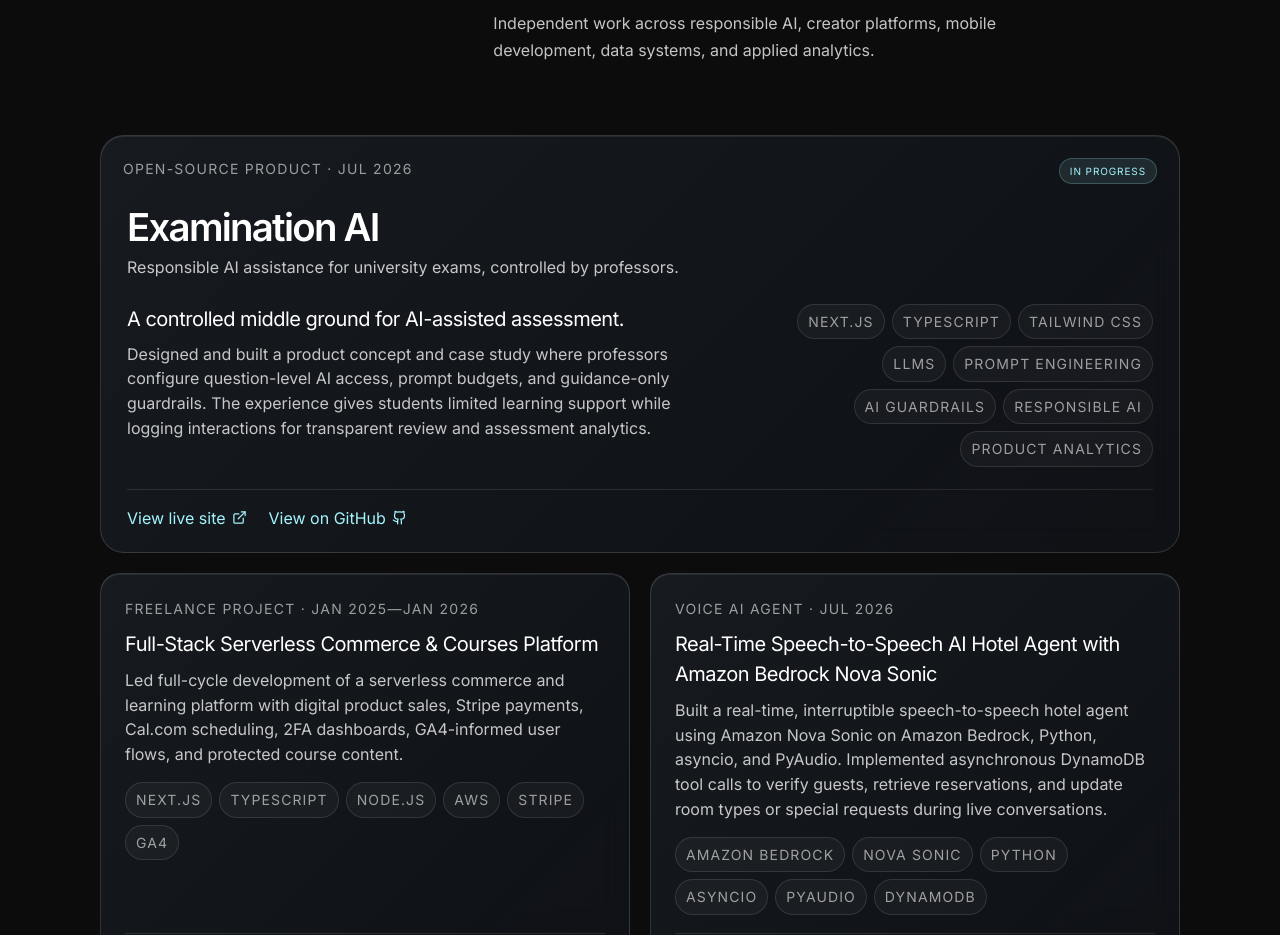
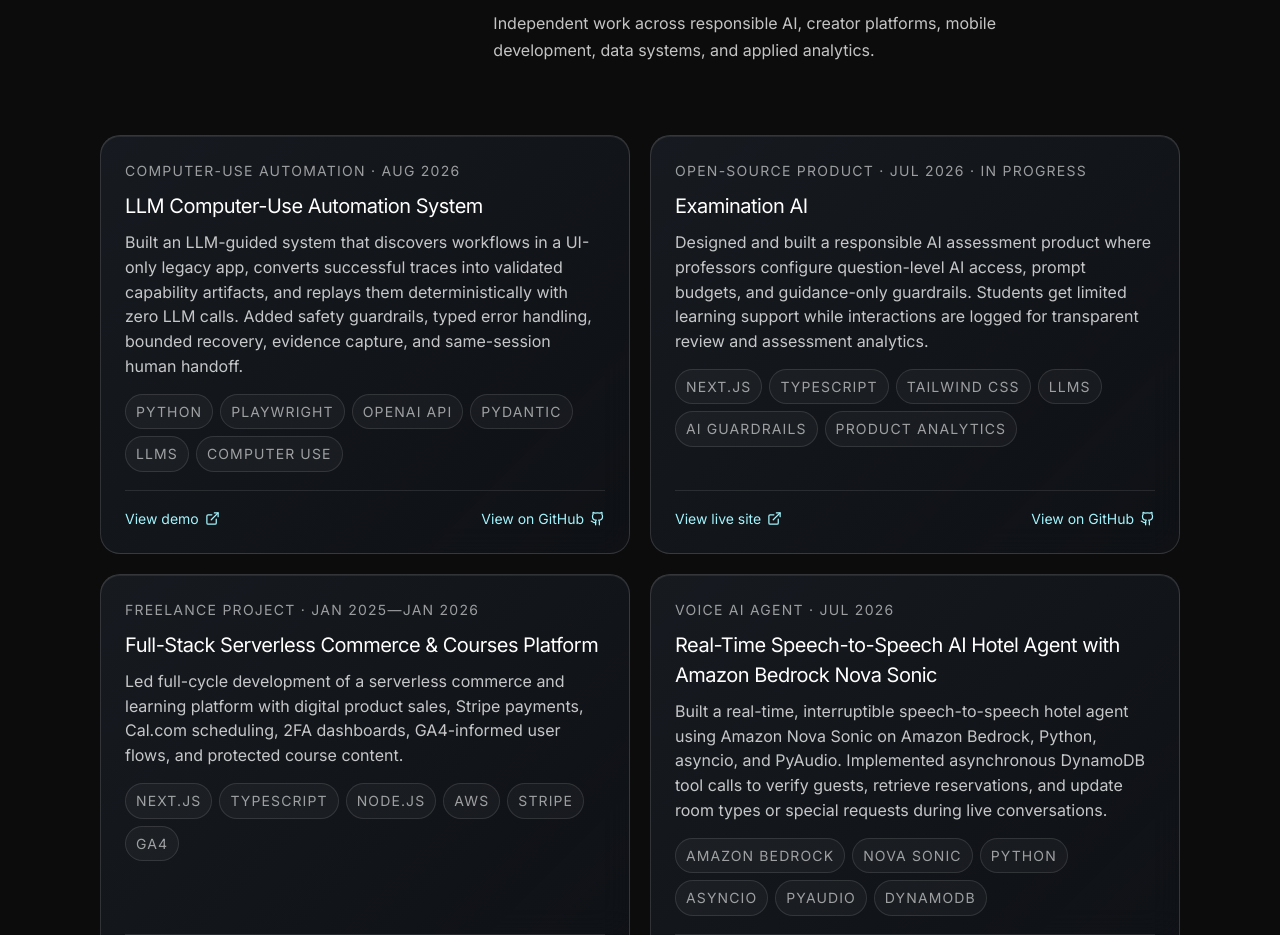
Before and after one commit to rohansamavedam/personal-website, a React (Vite) app: page / in a window 1280 px wide. Shown: the part 4460-5395 px from the top of the page. Built offline with nearby package versions, Linux system fonts and the light colour scheme.

Commit message:
Add LLM automation project

```diff
--- a/src/App.tsx
+++ b/src/App.tsx
@@ -360,15 +360,24 @@ function Projects() {
     <section id="projects" className="section-shell content-section">
       <SectionHeading number="04" eyebrow="Projects" title="Built to explore real problems." copy="Independent work across responsible AI, creator platforms, mobile development, data systems, and applied analytics." />
       <div className="projects-grid">
-        <article className="project-feature project-link glass-card">
+        <article className="project-mini project-link glass-card">
+          <a className="project-card-primary" href="https://github.com/rohansamavedam/llm_computer_use_automation" target="_blank" rel="noreferrer" aria-label="View the LLM Computer-Use Automation System project on GitHub" />
+          <span>Computer-use automation · Aug 2026</span>
+          <h3>LLM Computer-Use Automation System</h3>
+          <p>Built an LLM-guided system that discovers workflows in a UI-only legacy app, converts successful traces into validated capability artifacts, and replays them deterministically with zero LLM calls. Added safety guardrails, typed error handling, bounded recovery, evidence capture, and same-session human handoff.</p>
+          <div className="tags"><span>Python</span><span>Playwright</span><span>OpenAI API</span><span>Pydantic</span><span>LLMs</span><span>Computer Use</span></div>
+          <div className="mini-footer project-actions">
+            <a href="https://drive.google.com/file/d/1wxBy5WS9iu5CEEaCZDQJWpJ8FxTdUn1F/view?usp=sharing" target="_blank" rel="noreferrer">View demo <ExternalLink size={15}/></a>
+            <a href="https://github.com/rohansamavedam/llm_computer_use_automation" target="_blank" rel="noreferrer">View on GitHub <Github size={15}/></a>
+          </div>
+        </article>
+        <article className="project-mini project-link glass-card">
           <a className="project-card-primary" href="https://examination-ai.netlify.app/" target="_blank" rel="noreferrer" aria-label="Visit the Examination AI live site" />
-          <div className="project-top"><span>Open-source product · Jul 2026</span><span className="project-status">In progress</span></div>
-          <div className="project-feature-intro">
-            <h3>Examination AI</h3>
-            <p>Responsible AI assistance for university exams, controlled by professors.</p>
-          </div>
-          <div className="project-details"><div><h3>A controlled middle ground for AI-assisted assessment.</h3><p>Designed and built a product concept and case study where professors configure question-level AI access, prompt budgets, and guidance-only guardrails. The experience gives students limited learning support while logging interactions for transparent review and assessment analytics.</p></div><div className="tags"><span>Next.js</span><span>TypeScript</span><span>Tailwind CSS</span><span>LLMs</span><span>Prompt Engineering</span><span>AI Guardrails</span><span>Responsible AI</span><span>Product Analytics</span></div></div>
-          <div className="project-feature-footer project-actions">
+          <span>Open-source product · Jul 2026 · In progress</span>
+          <h3>Examination AI</h3>
+          <p>Designed and built a responsible AI assessment product where professors configure question-level AI access, prompt budgets, and guidance-only guardrails. Students get limited learning support while interactions are logged for transparent review and assessment analytics.</p>
+          <div className="tags"><span>Next.js</span><span>TypeScript</span><span>Tailwind CSS</span><span>LLMs</span><span>AI Guardrails</span><span>Product Analytics</span></div>
+          <div className="mini-footer project-actions">
             <a href="https://examination-ai.netlify.app/" target="_blank" rel="noreferrer">View live site <ExternalLink size={15}/></a>
             <a href="https://github.com/rohansamavedam/examination-ai" target="_blank" rel="noreferrer">View on GitHub <Github size={15}/></a>
           </div>
```
